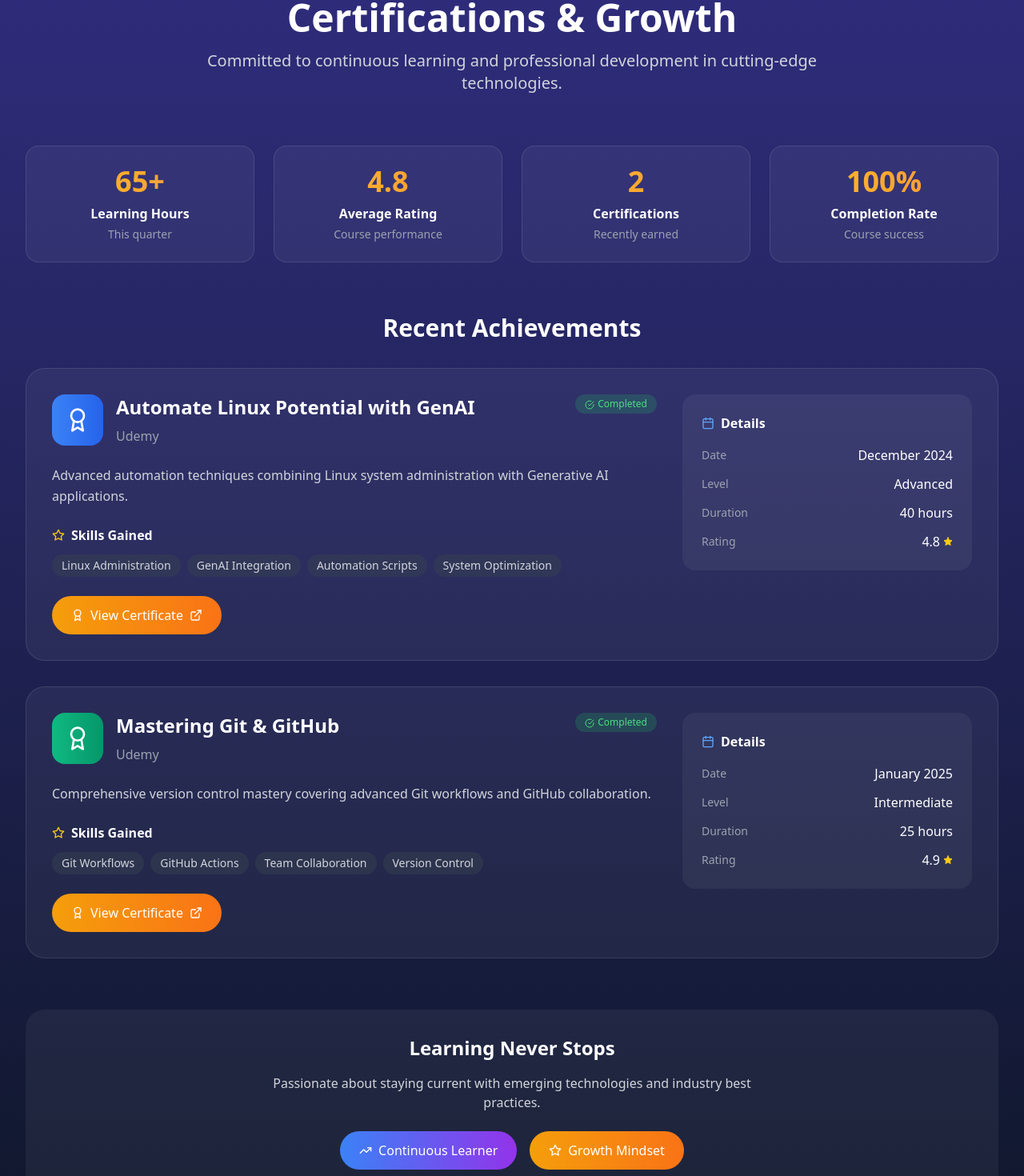
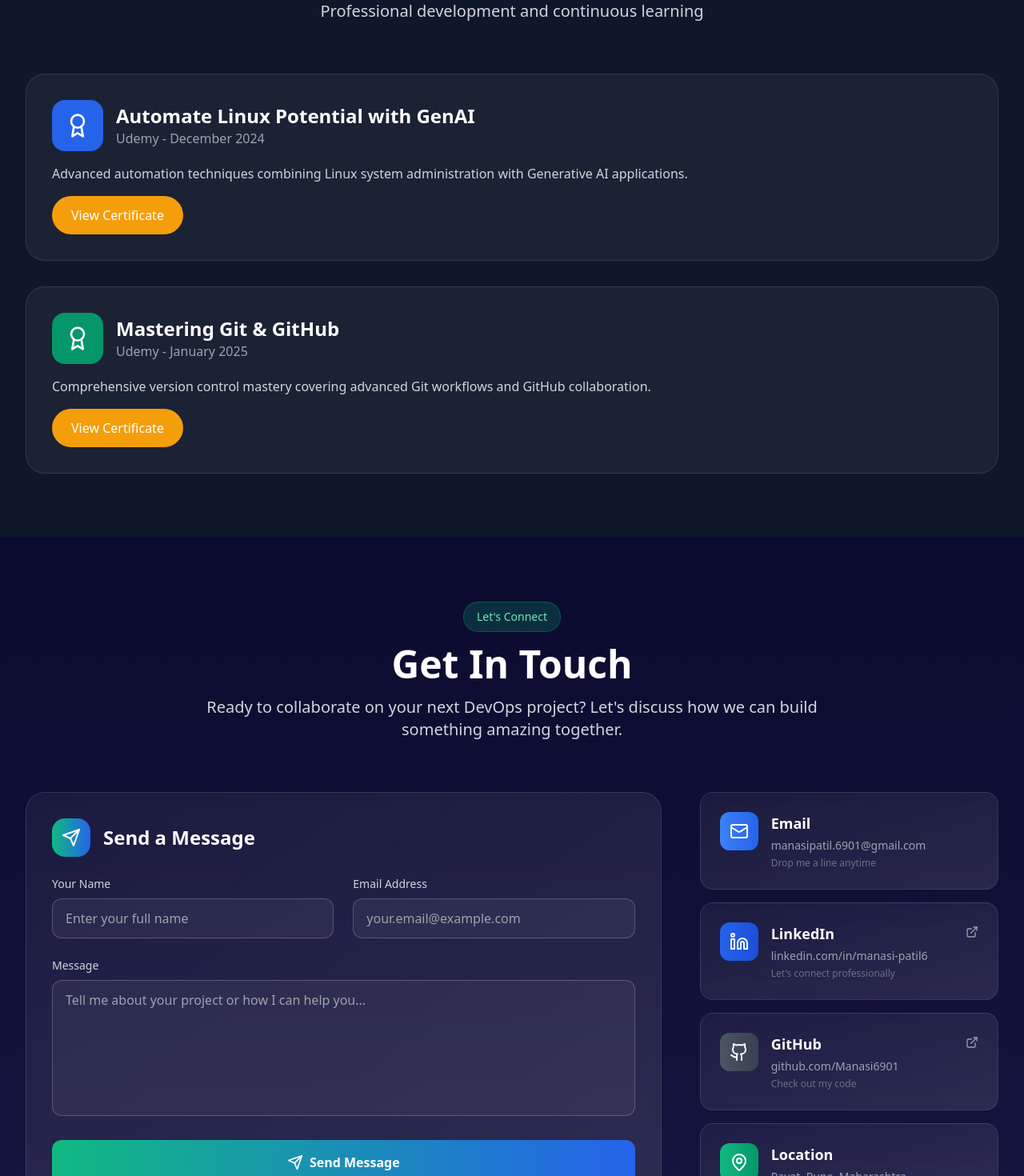
Before and after one commit to Manasi6901/Manasi_portfolio, a React (Vite) app in the folder project/: page / in a window 1280 px wide. Shown: the part 6440-7910 px from the top of the page at 80% size. Built offline with nearby package versions, Linux system fonts and the light colour scheme.

Commit message:
NUCLEAR OPTION: Ultra-minimal Certifications component - zero animations, zero complex JSX, guaranteed to build

```diff
--- a/project/src/components/Certifications.tsx
+++ b/project/src/components/Certifications.tsx
@@ -1,212 +1,64 @@
 import React from 'react';
-import { motion } from 'framer-motion';
-import { Award, Calendar, ExternalLink, CheckCircle, Star, TrendingUp } from 'lucide-react';
+import { Award } from 'lucide-react';
 
 const Certifications: React.FC = () => {
-  const certifications = [
-    {
-      title: 'Automate Linux Potential with GenAI',
-      provider: 'Udemy',
-      date: 'December 2024',
-      description: 'Advanced automation techniques combining Linux system administration with Generative AI applications.',
-      skills: ['Linux Administration', 'GenAI Integration', 'Automation Scripts', 'System Optimization'],
-      color: 'from-blue-500 to-blue-600',
-      certificateUrl: 'https://www.udemy.com/certificate/UC-745379f2-6829-4bfa-8658-0587aa835f1c/',
-      level: 'Advanced',
-      duration: '40 hours',
-      rating: 4.8,
-    },
-    {
-      title: 'Mastering Git & GitHub',
-      provider: 'Udemy',
-      date: 'January 2025',
-      description: 'Comprehensive version control mastery covering advanced Git workflows and GitHub collaboration.',
-      skills: ['Git Workflows', 'GitHub Actions', 'Team Collaboration', 'Version Control'],
-      color: 'from-emerald-500 to-emerald-600',
-      certificateUrl: 'https://www.udemy.com/certificate/UC-737ce394-4cf6-494b-8726-cd3c86eb2008/',
-      level: 'Intermediate',
-      duration: '25 hours',
-      rating: 4.9,
-    },
-  ];
-
-  const learningStats = [
-    { number: '65+', label: 'Learning Hours', description: 'This quarter' },
-    { number: '4.8', label: 'Average Rating', description: 'Course performance' },
-    { number: '2', label: 'Certifications', description: 'Recently earned' },
-    { number: '100%', label: 'Completion Rate', description: 'Course success' },
-  ];
-
   return (
-    <section id="certifications" className="py-20 bg-gradient-to-b from-indigo-900 to-slate-900">
+    <section id="certifications" className="py-20 bg-slate-900">
       <div className="max-w-7xl mx-auto px-4 sm:px-6 lg:px-8">
-        <motion.div
-          initial={{ opacity: 0, y: 20 }}
-          whileInView={{ opacity: 1, y: 0 }}
-          transition={{ duration: 0.8 }}
-          viewport={{ once: true }}
-          className="text-center mb-16"
-        >
-          <span className="inline-block px-4 py-2 bg-amber-500/20 text-amber-300 rounded-full text-sm font-medium border border-amber-500/30 mb-4">
-            Continuous Learning
-          </span>
-          <h2 className="text-4xl md:text-5xl font-bold text-white mb-4">Certifications & Growth</h2>
-          <p className="text-xl text-gray-300 max-w-3xl mx-auto">
-            Committed to continuous learning and professional development in cutting-edge technologies.
+        <div className="text-center mb-16">
+          <h2 className="text-4xl font-bold text-white mb-4">Certifications</h2>
+          <p className="text-xl text-gray-300">
+            Professional development and continuous learning
           </p>
-        </motion.div>
-
-        <motion.div
-          initial={{ opacity: 0, y: 30 }}
-          whileInView={{ opacity: 1, y: 0 }}
-          transition={{ duration: 0.8 }}
-          viewport={{ once: true }}
-          className="grid grid-cols-2 md:grid-cols-4 gap-6 mb-16"
-        >
-          {learningStats.map((stat, index) => (
-            <div key={index} className="text-center p-6 bg-white/5 rounded-2xl border border-white/10">
-              <div className="text-3xl md:text-4xl font-bold text-transparent bg-clip-text bg-gradient-to-r from-amber-400 to-orange-400 mb-2">
-                {stat.number}
         </div>
-              <div className="text-white font-semibold mb-1">{stat.label}</div>
-              <div className="text-gray-400 text-sm">{stat.description}</div>
-            </div>
-          ))}
-        </motion.div>
-
-        <div className="mb-16">
-          <motion.h3
-            initial={{ opacity: 0, y: 20 }}
-            whileInView={{ opacity: 1, y: 0 }}
-            transition={{ duration: 0.6 }}
-            viewport={{ once: true }}
-            className="text-3xl font-bold text-white text-center mb-8"
-          >
-            Recent Achievements
-          </motion.h3>
 
         <div className="space-y-8">
-            {certifications.map((cert, index) => (
-              <motion.div
-                key={index}
-                initial={{ opacity: 0, y: 50 }}
-                whileInView={{ opacity: 1, y: 0 }}
-                transition={{ duration: 0.8, delay: index * 0.2 }}
-                viewport={{ once: true }}
-                className="bg-white/5 rounded-3xl border border-white/10 p-8"
-              >
-                <div className="grid grid-cols-1 lg:grid-cols-3 gap-8">
-                  <div className="lg:col-span-2 space-y-6">
-                    <div className="flex items-start justify-between">
-                      <div className="flex items-center gap-4">
-                        <div className={`p-4 bg-gradient-to-r ${cert.color} rounded-2xl`}>
+          <div className="bg-white/5 rounded-3xl border border-white/10 p-8">
+            <div className="flex items-center gap-4 mb-4">
+              <div className="p-4 bg-blue-600 rounded-2xl">
                 <Award className="w-8 h-8 text-white" />
               </div>
               <div>
-                          <h4 className="text-2xl font-bold text-white mb-2">{cert.title}</h4>
-                          <p className="text-gray-400">{cert.provider}</p>
+                <h3 className="text-2xl font-bold text-white">Automate Linux Potential with GenAI</h3>
+                <p className="text-gray-400">Udemy - December 2024</p>
               </div>
             </div>
-                      <div className="flex items-center gap-2">
-                        <span className="px-3 py-1 bg-green-500/20 text-green-400 rounded-full text-xs font-medium">
-                          <CheckCircle className="w-3 h-3 inline mr-1" />
-                          Completed
-                        </span>
+            <p className="text-gray-300 mb-4">
+              Advanced automation techniques combining Linux system administration with Generative AI applications.
+            </p>
+            <a
+              href="https://www.udemy.com/certificate/UC-745379f2-6829-4bfa-8658-0587aa835f1c/"
+              target="_blank"
+              rel="noopener noreferrer"
+              className="inline-flex items-center px-6 py-3 bg-amber-500 text-white rounded-full"
+            >
+              View Certificate
+            </a>
+          </div>
+
+          <div className="bg-white/5 rounded-3xl border border-white/10 p-8">
+            <div className="flex items-center gap-4 mb-4">
+              <div className="p-4 bg-emerald-600 rounded-2xl">
+                <Award className="w-8 h-8 text-white" />
+              </div>
+              <div>
+                <h3 className="text-2xl font-bold text-white">Mastering Git & GitHub</h3>
+                <p className="text-gray-400">Udemy - January 2025</p>
               </div>
             </div>
-
-                    <p className="text-gray-300 leading-relaxed">{cert.description}</p>
-
-                    <div>
-                      <h5 className="text-white font-semibold mb-3 flex items-center">
-                        <Star className="w-4 h-4 mr-2 text-yellow-400" />
-                        Skills Gained
-                      </h5>
-                      <div className="flex flex-wrap gap-2">
-                        {cert.skills.map((skill, skillIndex) => (
-                          <span
-                            key={skillIndex}
-                            className="px-3 py-1 bg-gray-700/50 text-gray-300 rounded-full text-sm"
-                          >
-                            {skill}
-                          </span>
-                        ))}
-                      </div>
-                    </div>
-
-                    <div>
+            <p className="text-gray-300 mb-4">
+              Comprehensive version control mastery covering advanced Git workflows and GitHub collaboration.
+            </p>
             <a
-                        href={cert.certificateUrl}
+              href="https://www.udemy.com/certificate/UC-737ce394-4cf6-494b-8726-cd3c86eb2008/"
               target="_blank"
               rel="noopener noreferrer"
-                        className="inline-flex items-center px-6 py-3 bg-gradient-to-r from-amber-500 to-orange-500 text-white rounded-full transition-all duration-300"
+              className="inline-flex items-center px-6 py-3 bg-amber-500 text-white rounded-full"
             >
-                        <Award className="w-4 h-4 mr-2" />
               View Certificate
-                        <ExternalLink className="w-4 h-4 ml-2" />
             </a>
           </div>
         </div>
-
-                  <div className="space-y-6">
-                    <div className="bg-white/5 rounded-2xl p-6">
-                      <h5 className="text-white font-semibold mb-4 flex items-center">
-                        <Calendar className="w-4 h-4 mr-2 text-blue-400" />
-                        Details
-                      </h5>
-                      <div className="space-y-3">
-                        <div className="flex justify-between items-center">
-                          <span className="text-gray-400 text-sm">Date</span>
-                          <span className="text-white font-medium">{cert.date}</span>
-                        </div>
-                        <div className="flex justify-between items-center">
-                          <span className="text-gray-400 text-sm">Level</span>
-                          <span className="text-white font-medium">{cert.level}</span>
-                        </div>
-                        <div className="flex justify-between items-center">
-                          <span className="text-gray-400 text-sm">Duration</span>
-                          <span className="text-white font-medium">{cert.duration}</span>
-                        </div>
-                        <div className="flex justify-between items-center">
-                          <span className="text-gray-400 text-sm">Rating</span>
-                          <div className="flex items-center">
-                            <span className="text-white font-medium mr-1">{cert.rating}</span>
-                            <Star className="w-3 h-3 text-yellow-400 fill-current" />
-                          </div>
-                        </div>
-                      </div>
-                    </div>
-                  </div>
-                </div>
-              </motion.div>
-            ))}
-          </div>
-        </div>
-
-        <motion.div
-          initial={{ opacity: 0, y: 30 }}
-          whileInView={{ opacity: 1, y: 0 }}
-          transition={{ duration: 0.8 }}
-          viewport={{ once: true }}
-          className="text-center"
-        >
-          <div className="bg-white/5 rounded-3xl p-8">
-            <h3 className="text-2xl font-bold text-white mb-4">Learning Never Stops</h3>
-            <p className="text-gray-300 mb-6 max-w-2xl mx-auto">
-              Passionate about staying current with emerging technologies and industry best practices.
-            </p>
-            <div className="flex flex-wrap justify-center gap-4">
-              <div className="inline-flex items-center px-6 py-3 bg-gradient-to-r from-blue-500 to-purple-600 text-white rounded-full">
-                <TrendingUp className="w-4 h-4 mr-2" />
-                Continuous Learner
-              </div>
-              <div className="inline-flex items-center px-6 py-3 bg-gradient-to-r from-amber-500 to-orange-500 text-white rounded-full">
-                <Star className="w-4 h-4 mr-2" />
-                Growth Mindset
-              </div>
-            </div>
-          </div>
-        </motion.div>
       </div>
     </section>
   );
```
Lines whose indentation alone changed are shown as unchanged.
